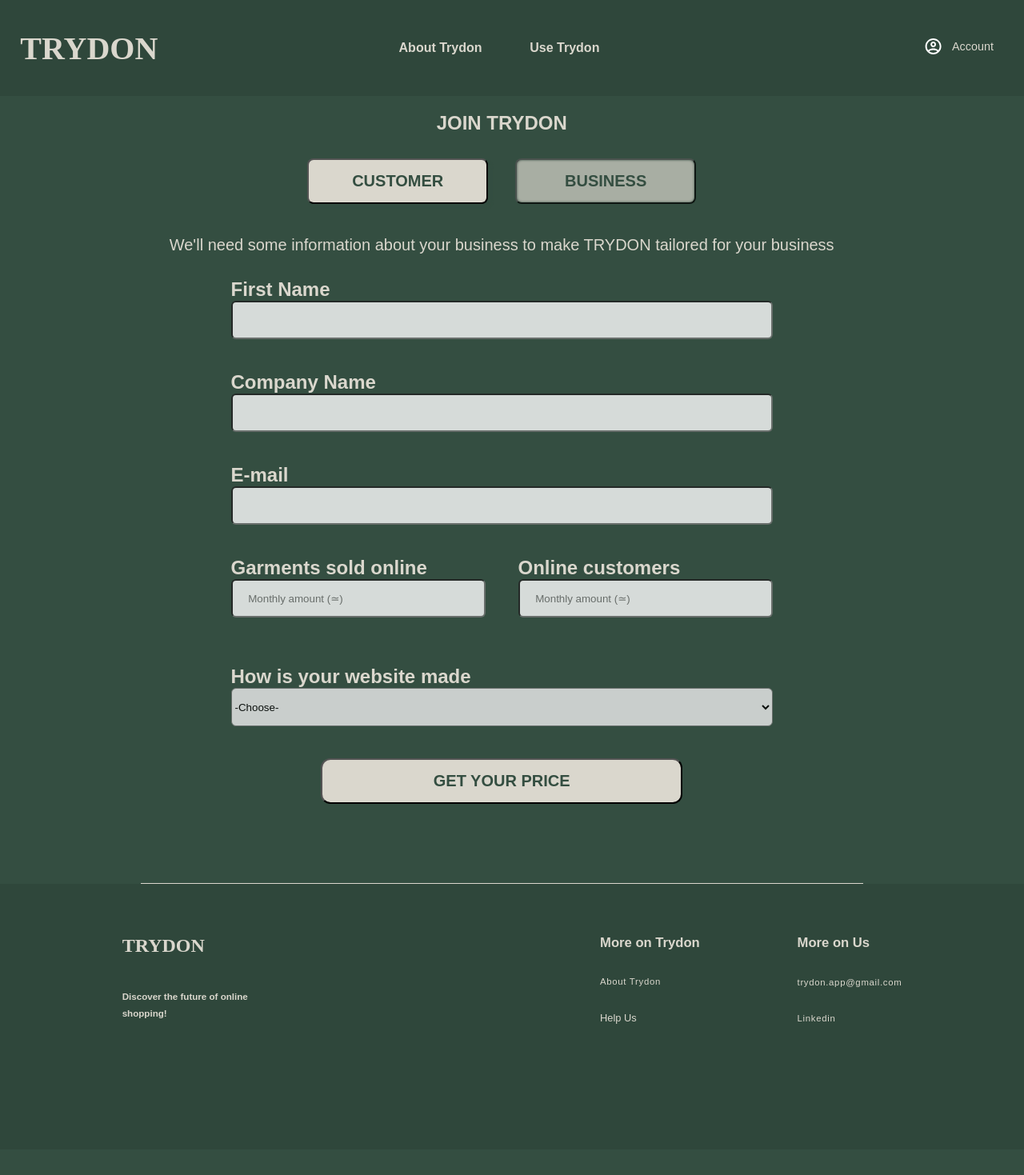
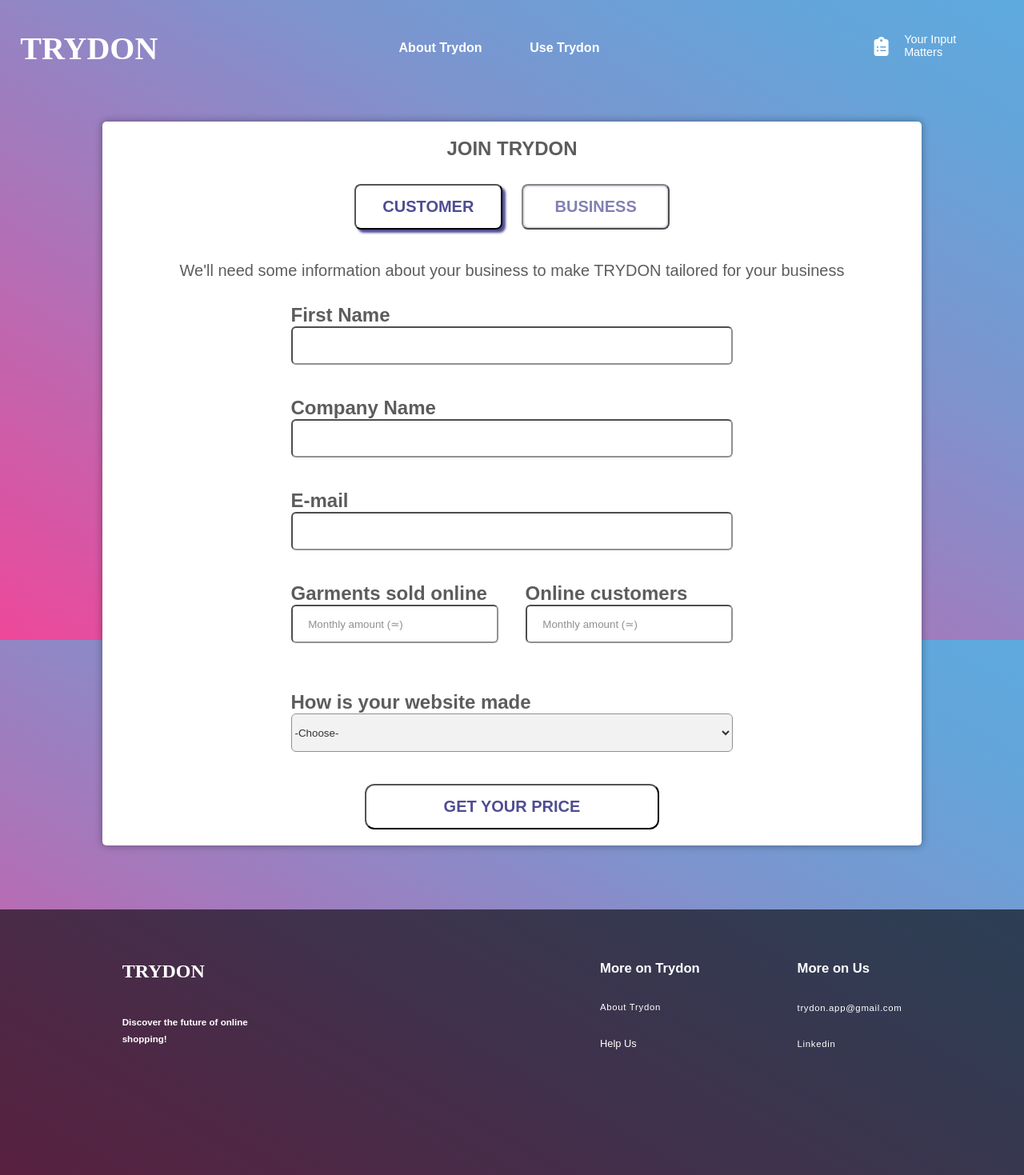
Before and after one commit to Maxlhu/TrydonWebsite, a website: page account.html in a window 1280 px wide. Shown: the whole page at 80% size. Before the commit the page ends 1437 px from the top, so only its background shows below. Drawn offline with Linux system fonts and the light colour scheme.

Commit message:
styles and links updates

```diff
--- a/account.html
+++ b/account.html
@@ -88,22 +88,22 @@
         <a href="/account.html" class="nav_link">Use Trydon</a>
       </div>
       <div class="header_group_container" style="justify-content: flex-end; margin-right: 2rem;">
-        <a href="/account.html" class="account">
+        <a href="https://docs.google.com/forms/d/e/1FAIpQLSc9Q6yTXSphbxkmm0PPS0e4yKKSUv7jRMTMX5hUCy7Je8xO9A/viewform" class="account">
           <div class="account_icon">
-            <svg width="24" height="24" viewBox="0 0 24 24" fill="none" xmlns="http://www.w3.org/2000/svg">
-              <path fill-rule="evenodd" clip-rule="evenodd" d="M12 2C6.48 2 2 6.48 2 12C2 17.52 6.48 22 12 22C17.52 22 22 17.52 22 12C22 6.48 17.52 2 12 2ZM7.07 18.28C7.5 17.38 10.12 16.5 12 16.5C13.88 16.5 16.51 17.38 16.93 18.28C15.57 19.36 13.86 20 12 20C10.14 20 8.43 19.36 7.07 18.28ZM18.36 16.83C16.93 15.09 13.46 14.5 12 14.5C10.54 14.5 7.07 15.09 5.64 16.83C4.62 15.49 4 13.82 4 12C4 7.59 7.59 4 12 4C16.41 4 20 7.59 20 12C20 13.82 19.38 15.49 18.36 16.83ZM12 6C10.06 6 8.5 7.56 8.5 9.5C8.5 11.44 10.06 13 12 13C13.94 13 15.5 11.44 15.5 9.5C15.5 7.56 13.94 6 12 6ZM12 11C11.17 11 10.5 10.33 10.5 9.5C10.5 8.67 11.17 8 12 8C12.83 8 13.5 8.67 13.5 9.5C13.5 10.33 12.83 11 12 11Z" fill="white"/>
+            <svg width="24" height="24" viewBox="0 0 384 512" fill="none" xmlns="http://www.w3.org/2000/svg">
+              <path fill-rule="evenodd" clip-rule="evenodd" d="M192 0c-41.8 0-77.4 26.7-90.5 64L64 64C28.7 64 0 92.7 0 128L0 448c0 35.3 28.7 64 64 64l256 0c35.3 0 64-28.7 64-64l0-320c0-35.3-28.7-64-64-64l-37.5 0C269.4 26.7 233.8 0 192 0zm0 64a32 32 0 1 1 0 64 32 32 0 1 1 0-64zM72 272a24 24 0 1 1 48 0 24 24 0 1 1 -48 0zm104-16l128 0c8.8 0 16 7.2 16 16s-7.2 16-16 16l-128 0c-8.8 0-16-7.2-16-16s7.2-16 16-16zM72 368a24 24 0 1 1 48 0 24 24 0 1 1 -48 0zm88 0c0-8.8 7.2-16 16-16l128 0c8.8 0 16 7.2 16 16s-7.2 16-16 16l-128 0c-8.8 0-16-7.2-16-16z" fill="white"/>
               <mask id="mask0_1_50" style="mask-type:alpha" maskUnits="userSpaceOnUse" x="2" y="2" width="20" height="20">
                 <path fill-rule="evenodd" clip-rule="evenodd" d="M12 2C6.48 2 2 6.48 2 12C2 17.52 6.48 22 12 22C17.52 22 22 17.52 22 12C22 6.48 17.52 2 12 2ZM7.07 18.28C7.5 17.38 10.12 16.5 12 16.5C13.88 16.5 16.51 17.38 16.93 18.28C15.57 19.36 13.86 20 12 20C10.14 20 8.43 19.36 7.07 18.28ZM18.36 16.83C16.93 15.09 13.46 14.5 12 14.5C10.54 14.5 7.07 15.09 5.64 16.83C4.62 15.49 4 13.82 4 12C4 7.59 7.59 4 12 4C16.41 4 20 7.59 20 12C20 13.82 19.38 15.49 18.36 16.83ZM12 6C10.06 6 8.5 7.56 8.5 9.5C8.5 11.44 10.06 13 12 13C13.94 13 15.5 11.44 15.5 9.5C15.5 7.56 13.94 6 12 6ZM12 11C11.17 11 10.5 10.33 10.5 9.5C10.5 8.67 11.17 8 12 8C12.83 8 13.5 8.67 13.5 9.5C13.5 10.33 12.83 11 12 11Z" fill="white"/>
               </mask>
               <g mask="url(#mask0_1_50)"></g>
             </svg>
           </div>
-          <div class="account_text">Account</div>
+          <div class="account_text">Your Input Matters</div>
         </a>
       </div>
     </div>
   </header>
-<body style="background: #344E41" >
+<body>
   <!-- <body style="background: var(--main-color);"> -->
   <div class="mainMessageContainer">
     <div class="mainMessage">JOIN TRYDON</div>
@@ -150,7 +150,6 @@
         </select>
       </div>
       <button onclick="submitForm()" class="getPrice">GET YOUR PRICE</button>
-      <div style="width: 80%; height: 100px; border-bottom: 1px solid #DAD7CD;"></div>
     </div>
     <div id="customer_message" style="width: 90%; height: 70vh; display: none; flex-direction: column; justify-content: center; align-items: center;">
       <h1 style="margin-bottom: 7vh;">A whole new mobile app tailored for you is incoming</h1>
@@ -171,7 +170,7 @@
     <div class="footer_links">
       <div class="footer_blog-links">
         <h3>More on Trydon</h3>
-        <a href="#" class="footer_link">About Trydon</a>
+        <a href="index.html" class="footer_link">About Trydon</a>
         <a href="https://docs.google.com/forms/d/e/1FAIpQLSc9Q6yTXSphbxkmm0PPS0e4yKKSUv7jRMTMX5hUCy7Je8xO9A/viewform" class="footer_mntn-links">Help Us</a>
       </div>
       <div class="footer_mntn-links">
--- a/style.css
+++ b/style.css
@@ -1,6 +1,13 @@
 :root {
-  --main-color: #344E41;
-  --main-color-bb: #1E2E26;
+  --main-color: linear-gradient(210.12deg,
+  #5cabdf 0%,
+  #5daade 0%,
+  #65a4d9 13%,
+  #7d94ce 34%,
+  #a479bc 59%,
+  #d955a3 89%,
+  #ee489a 100%);
+  --main-color-bb: #7d94ce;
   --main-color-00: #0B1D2600;
   --accent: #DAD7CD;
 }
@@ -16,7 +23,8 @@ html, body {
   margin: 0;
 }
 body {
-  background: var(--main-color);
+  background: var(--main-color) no-repeat fixed;
+  background-size: cover;
   color: #fff;
   font-family: 'Gill Sans', 'Gill Sans MT', Calibri, 'Trebuchet MS', sans-serif;
   /* font-family: 'PT Sans', sans-serif; */
@@ -100,7 +108,7 @@ header nav {
 }
 
 header {
-  background: #2F473B;
+  background: var(--main-color-00);
 }
 
 .header_group_container {
@@ -264,10 +272,11 @@ header {
 
 
 .hero {
-  height: 140%;
+  height: 100%;
   position: relative;
   overflow: hidden;
   user-select: none;
+  margin-bottom: 15em;
 }
 .hero::after {
   content: "";
@@ -276,8 +285,8 @@ header {
   width: 100%;
   height: 50%;
   margin-bottom: -14%;
-  background: red;
-  background: linear-gradient(to bottom, var(--main-color-00) 0%, var(--main-color) 70%);
+  /* background: red;
+  background: linear-gradient(to bottom, var(--main-color-00) 0%, var(--main-color) 70%); */
   z-index: 3;
 }
 .bg-layer-1, .bg-layer-2,
@@ -298,19 +307,19 @@ header {
   transition: all 200ms linear;
 }
 .bg-layer-1 {
-  height: 121%;
+  height: 100%;
 }
 .bg-layer-2 {
   height: 100%;
-  background: linear-gradient(145deg, var(--main-color-bb), var(--main-color-00));
+  /* background: linear-gradient(145deg, var(--main-color-bb), var(--main-color-00)); */
 }
 .bg-layer-3 {
-  height: 118.5%;
+  height: 100%;
   top: 27%;
   z-index: 1;
 }
 .bg-layer-4 {
-  height: 77.17%;
+  height: 100%;
   top: 45%;
   z-index: 2;
 }
@@ -332,6 +341,7 @@ header {
 }
 .hero_post-text {
   display: flex;
+  cursor: pointer;
 }
 .scroll-text {
   font-size: .7rem;
@@ -468,7 +478,8 @@ footer {
   font-size: .8rem;
   padding-bottom: 1rem;
   padding-top: 4rem;
-  background: #2F473B;
+  background: rgba(0, 0, 0, 0.6);
+  box-shadow: rgba(0, 0, 0, 0.1) 0px 0px 10px 1px;
 }
 .footer_content {
   height: 100%;
--- a/styleAccount.css
+++ b/styleAccount.css
@@ -1,8 +1,17 @@
 :root {
-  --main-color: #344E41;
+  --main-color: #4f4d92;
   --main-color-bb: #0B1D26bb;
   --main-color-00: #0B1D2600;
-  --accent: #DAD7CD;
+  --accent: white;
+  --content-text-color: #000000a3;
+  --bg-color: linear-gradient(210.12deg,
+  #5cabdf 0%,
+  #5daade 0%,
+  #65a4d9 13%,
+  #7d94ce 34%,
+  #a479bc 59%,
+  #d955a3 89%,
+  #ee489a 100%);
 }
 *, *::before, *::after {
   margin: 0;
@@ -17,7 +26,7 @@ html, body {
 }
 body {
   /* background: linear-gradient(145deg, var(--main-color-bb), var(--main-color)); */
-  background: (145deg, var(--main-color-bb), var(--main-color-00));
+  background: var(--bg-color) no-repeat fixed;
   /* color: #fff; */
   color: var(--accent);
   font-family: 'Gill Sans', 'Gill Sans MT', Calibri, 'Trebuchet MS', sans-serif;
@@ -101,7 +110,7 @@ header nav {
 }
 
 header {
-  background: #2F473B;
+  background: transparent;
 }
 
 .nav_link {
@@ -166,15 +175,20 @@ header {
 .mainMessageContainer {
   display: flex;
   flex-direction: column;
-  background: (145deg, var(--main-color-bb), var(--main-color-00));
+  background: white;
+  box-shadow: rgba(0, 0, 0, 0.3) 0px 0px 10px 1px;
+  border-radius: 5px;
   /* justify-content: center; */
   align-items: center;
   height: auto;
-  width: 98vw;
+  width: 80vw;
+  margin: auto;
+  margin-top: 2em;
+  margin-bottom: 5em;
 }
 
 .mainMessage {
-  color: var(--accent);
+  color: var(--content-text-color);
   font-size: 50px;
 }
 
@@ -196,7 +210,7 @@ header {
   align-items: center;
   height: 10%;
   width: 20%;
-  border: 2px solid var(--accent);
+  border: 2px solid var(--content-text-color);
 }
 
  body {
@@ -263,7 +277,7 @@ header {
   margin-top: 20px;
   margin-bottom: 30px;
   font-size: 1.25rem; /* Equivalent to text-xl in Tailwind */
-  color: var(--accent);
+  color: var(--content-text-color);
 }
 
 .inputContainer {
@@ -273,7 +287,7 @@ header {
 }
 
 .label {
-  color: var(--accent);
+  color: var(--content-text-color);
 }
 
 .input {
@@ -322,6 +336,11 @@ header {
   color: var(--main-color);
   font-size: 1.25rem; /* Equivalent to text-xl in Tailwind */
   font-weight: 600; /* Equivalent to font-semibold in Tailwind */
+  margin-bottom: 1em;
+}
+
+#customer_message {
+  color: var(--content-text-color)
 }
 
 #app {
@@ -350,7 +369,7 @@ footer {
   font-size: .8rem;
   padding-bottom: 1rem;
   padding-top: 4rem;
-  background: #2F473B;
+  background: rgba(0, 0, 0, 0.6);
 }
 .footer_content {
   height: 100%;
```
Also changed, not shown: index.html (+19 -16 lines), script.js (+9 -5 lines).
